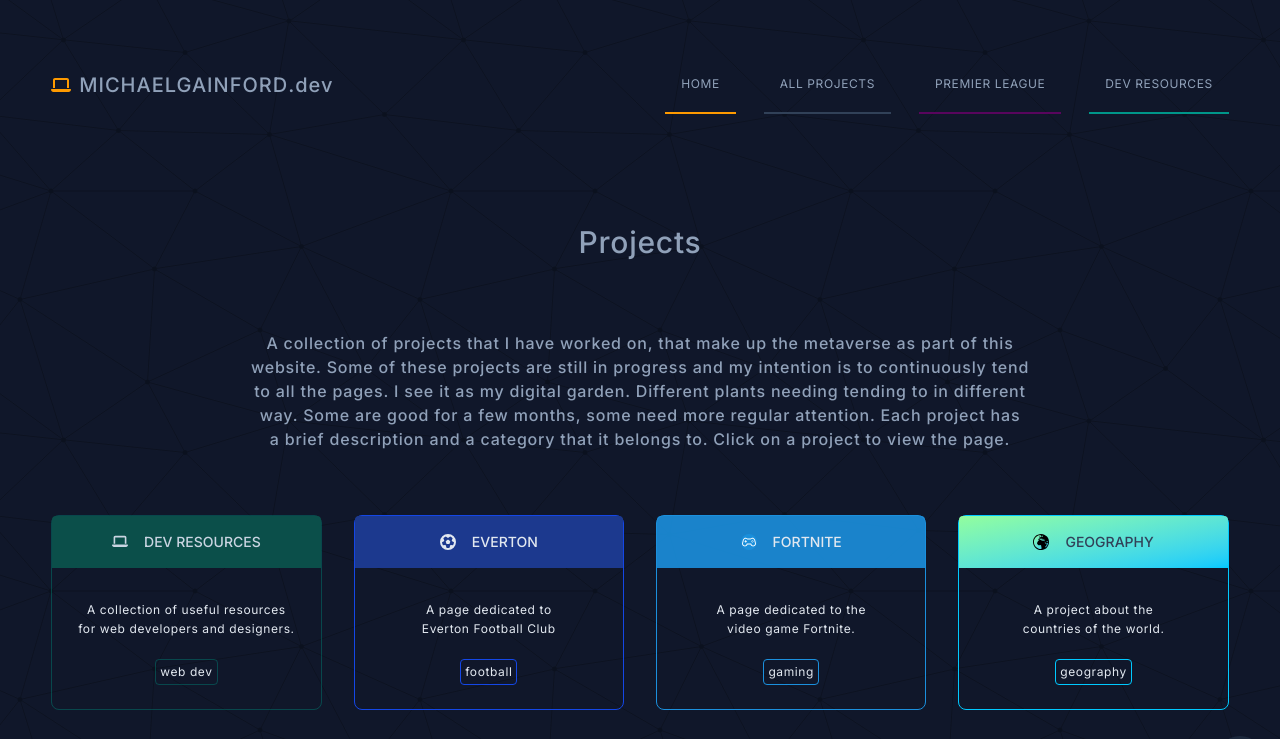
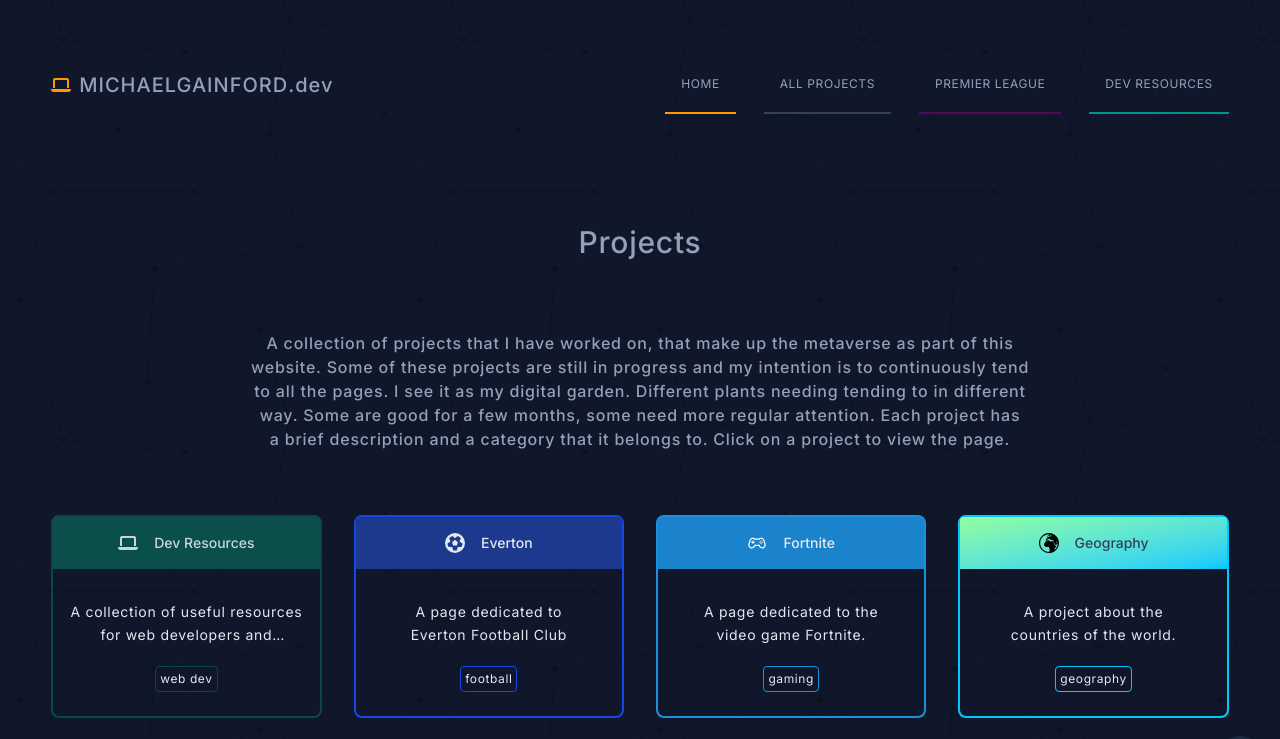
Before and after one commit to michaelgainford/michaelgainford.github.io, a Next.js app: page /projects in a window 1280 px wide. Shown: the top 739 px of the page. Built offline with nearby package versions, Linux system fonts and the light colour scheme.

Commit message:
Remove redundant elements and update project border colour.

```diff
--- a/components/projects/ProjectsGrid.jsx
+++ b/components/projects/ProjectsGrid.jsx
@@ -5,40 +5,28 @@ dataForAllProjects.sort((a, b) => a.archived - b.archived)
 
 export default function Component_ProjectsGrid() {
 	return (
-		<div className="grid flex-wrap w-full grid-cols-1 gap-8 sm:grid-cols-2 md:gap-8 md:grid-cols-3 lg:grid-cols-4 lg:gap-8 3xl:grid-cols-5 2xl:gap-16">
+		<div className="grid flex-wrap w-full grid-cols-1 gap-8 sm:grid-cols-2 md:gap-8 md:grid-cols-3 lg:grid-cols-4 lg:gap-8 3xl:grid-cols-5 2xl:gap-16 relative">
 			{dataForAllProjects.map((project, index) => (
 			<Link
 				key={index}
 				href={project.href}
-				className={`border ${project.border} ${project.hover} ${
-					project.color
-				} h-full rounded-lg space-y-4 gap-4 flex flex-col justify-between bg-transparent max-sm:w-[80%] max-sm:mx-auto transition-all hover:transition duration-[700ms] ${
-					project.archived ? `opacity-50` : ``
-				} cursor-pointer group xl:border-1`}
+				className={`border ${project.border} ${project.hover} ${project.color} h-full rounded-lg space-y-8 flex flex-col justify-between bg-transparent max-sm:w-[80%] max-sm:mx-auto transition-all hover:transition duration-[700ms] ${project.archived ? `opacity-50` : ``} cursor-pointer group xl:border-2`}
 			>
-				<span
-					className={`flex justify-center items-center gap-2 lg:gap-4 pt-4 rounded-t-sm py-4 ${project.bg} group-hover:bg-transparent bg-opacity-80`}
-				>
-					<span
-						className={`icon-box size-4 rounded-full ${project.bg} group-hover:bg-transparent! flex items-center justify-center ${project.color}`}
-					>
-						<span className="flex items-center justify-center gap-4 size-4">
-							<project.icon
-								fill={`fill-current`}
-								className={`stroke-slate-300 fill-current`}
-							/>
-						</span>
+				<span className={`flex justify-center items-center gap-2 lg:gap-4 pt-4 rounded-t-sm py-4 ${project.bg}`}>
+					<span className="flex items-center justify-center gap-4 size-4 lg:size-5 2xl:size-6">
+						<project.icon
+							fill={`fill-current`}
+							className={`stroke-slate-300`}
+						/>
 					</span>
-					<h2 className="text-xs font-medium uppercase xl:text-sm 2xl:text-base">
+					<h2 className="text-xs font-medium xl:text-sm 2xl:text-lg">
 						{project.name}
 					</h2>
 				</span>
 				<span className="flex flex-col justify-between gap-5 px-4 pb-6 text-slate-200">
-					<span className="flex justify-center text-xs tracking-wider text-center text-current text-balance">
-						<span className="leading-relaxed text-center line-clamp-2">
-							{project.description}
-						</span>
-					</span>
+					<p className="leading-relaxed text-center text-sm tracking-wider text-current text-balance line-clamp-2">
+						{project.description}
+					</p>
 					<span className="flex items-end justify-center">
 						<span
 							className={`p-1 text-xs tracking-wider lowercase border ${project.border} rounded-sm`}
--- a/data/Variables.jsx
+++ b/data/Variables.jsx
@@ -658,7 +658,7 @@ const dataForAllProjects = [
 		icon: Icon_PremierLeagueSimple,
 		color: "text-slate-200",
 		bg: "bg-purple-900",
-		border: "border-purple-700/20",
+		border: "border-purple-700",
 		hover: "hover:bg-purple-800 hover:border-purple-700",
 		divider: "divide-purple-700",
 		description: "A project about the English Premier League",
```
